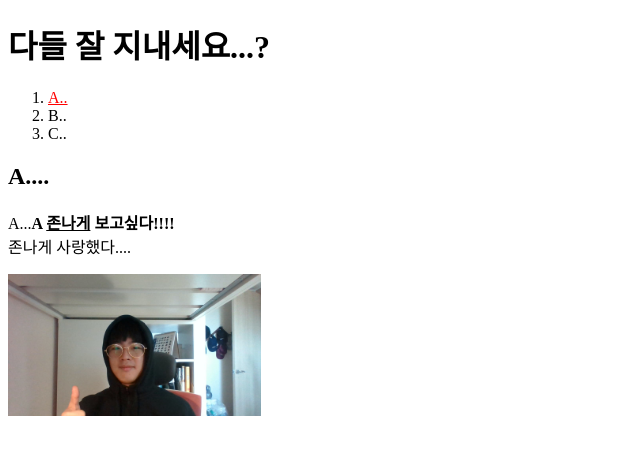
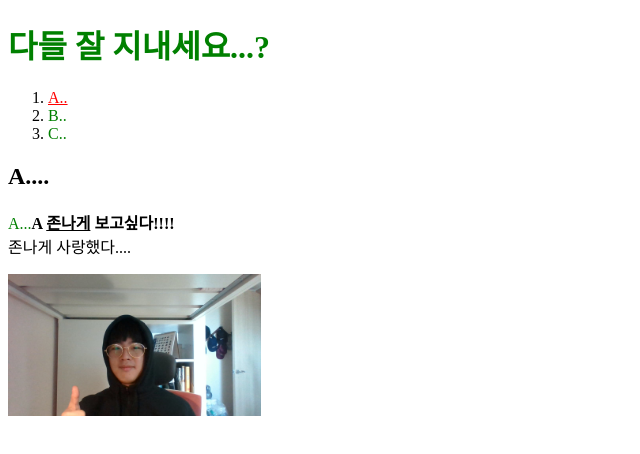
Before and after one commit to jsChoi97/WEB1, a plain HTML site: page a.html in a window 1280 px wide. Shown: the whole page, without its empty margins (0-640 px from the left). Drawn offline with Linux system fonts and the light colour scheme.

Commit message:
초록링크
링크를 초록색으로 바꿨습니다.

```diff
--- a/a.html
+++ b/a.html
@@ -5,7 +5,7 @@
 	<meta charset="utf-8">
 	<style type="text/css">
 		a {
-			color: black;
+			color: green;
 			text-decoration: none;
 		}
 	</style>
```
Also changed, not shown: b.html (+1 -1 lines), c.html (+1 -1 lines), check.html (+1 -1 lines), index.html (+1 -1 lines).
